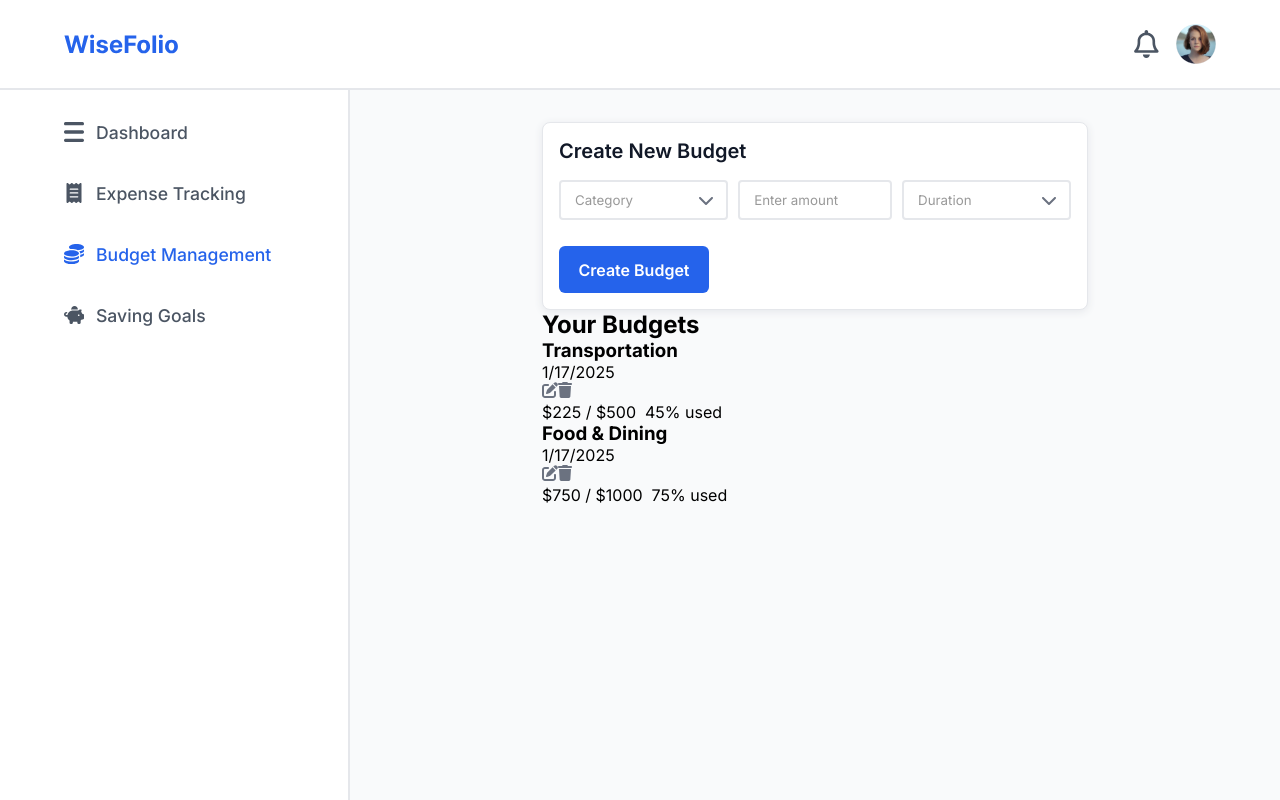
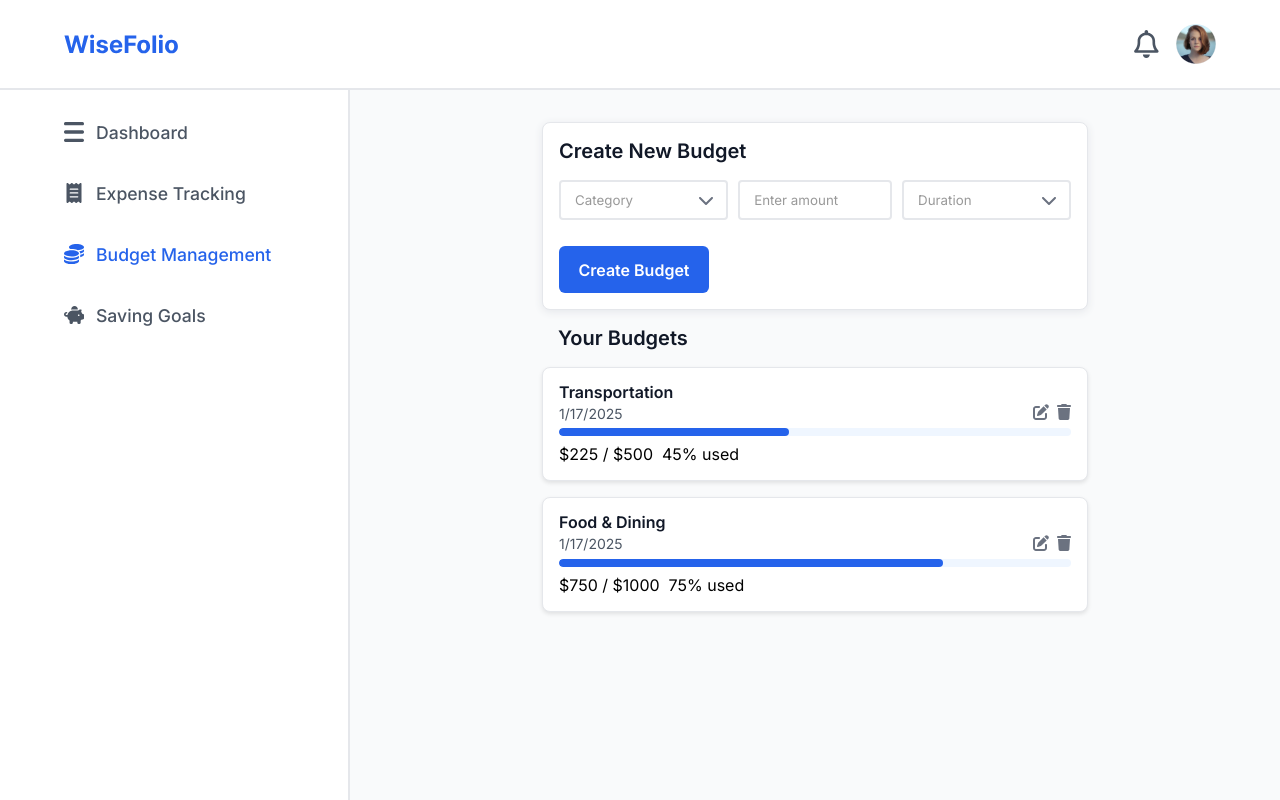
Before and after one commit to Lospub/WiseFolio-Client, a React (Vite) app in the folder wisefolio-client/: page /budgets in a window 1280 px wide. Built offline with nearby package versions, Linux system fonts and the light colour scheme.

Commit message:
implement card list and card component style

```diff
--- a/wisefolio-client/src/components/Card/Card.scss
+++ b/wisefolio-client/src/components/Card/Card.scss
@@ -0,0 +1,46 @@
+@use "../../styles/partials/variables" as *;
+@use "../../styles/partials/mixins" as *;
+
+.card {
+    @include border-style(8px, $primary-color, $primary-boarder);
+    padding: 1rem;
+    margin-bottom: 1rem;
+    box-shadow: 0 2px 4px $primary-shadow;
+
+    &__header {
+        @include flex-style(flex-end, space-between, unset, nowrap, row);
+        margin-bottom: 0.5rem;
+    }
+
+    &__category {
+        @include font-style(1rem, 1, 600, $primary-text);
+        margin-bottom: 0.5rem
+    }
+
+    &__date {
+        @include font-style(0.875rem, 0.875, 400, $secondary-text);
+    }
+
+    &__actions {
+        @include flex-style(center, center, unset, nowrap, row);
+        gap: 0.5rem;
+        margin-left: 8px;
+        cursor: pointer;
+    }
+
+    &__progress-bar {
+        width: 100%;
+        height: 0.5rem;
+        background: $secondary-background;
+        border-radius: 4px;
+        overflow: hidden;
+        margin: 8px 0;
+    }
+
+    &__progress {
+        height: 100%;
+        background: $primary-select;
+        border-radius: 4px;
+        overflow: hidden;
+    }
+}
--- a/wisefolio-client/src/components/Card/Card.tsx
+++ b/wisefolio-client/src/components/Card/Card.tsx
@@ -13,22 +13,22 @@ const Card = ({ component }: { component: CardComponent }) => {
   const usagePercentage = (component.amountUsed / component.amountLimit) * 100;
 
   return (
-        <div className="budget-card">
-            <div className="budget-card__header">
-                <div className="budget-card__title">
-                    <h3 className="budget-card__category">{component.category}</h3>
-                    <p className="budget-card__date">
+    <div className="card">
+      <div className="card__header">
+        <div className="card__title">
+          <h3 className="card__category">{component.category}</h3>
+          <p className="card__date">
             {component.date.toLocaleDateString()}
           </p>
         </div>
-                <div className="budget-card__actions">
-                    <EditIcon className="budget-card__edit" />
-                    <DeleteIcon className="budget-card__delete" />
+        <div className="card__actions">
+          <EditIcon className="card__edit" />
+          <DeleteIcon className="card__delete" />
         </div>
       </div>
-            <div className="budget-card__progress-bar">
+      <div className="card__progress-bar">
         <div
-                    className="budget-card__progress"
+          className="card__progress"
           style={{ width: `${usagePercentage}%` }}
         ></div>
       </div>
--- a/wisefolio-client/src/components/CardList/CardList.tsx
+++ b/wisefolio-client/src/components/CardList/CardList.tsx
@@ -10,7 +10,7 @@ type Component = {
 
 const CardList = ({ componentList }: { componentList: Component[] }) => {
     return (
-        <div className="budget-list">
+        <div className="card-list">
             {componentList.map((component, index) => (
                 <Card key={index} component={component} />
             ))}
--- a/wisefolio-client/src/pages/BudgetManagement/BudgetManagement.scss
+++ b/wisefolio-client/src/pages/BudgetManagement/BudgetManagement.scss
@@ -97,4 +97,11 @@
             background-color: $primary-text;
         }
     }
+
+    &__card-header {
+        @include font-style(1.25rem, 1.25, 600, $primary-text);
+        margin: 1rem 0;
+        padding-left: 1rem;
+        width: 100%;
+    }
 }
--- a/wisefolio-client/src/pages/BudgetManagement/BudgetManagement.tsx
+++ b/wisefolio-client/src/pages/BudgetManagement/BudgetManagement.tsx
@@ -83,7 +83,7 @@ const BudgetManagement = () => {
               Create Budget
             </button>
           </form>
-          <h2>Your Budgets</h2>
+          <h2 className="budget__card-header">Your Budgets</h2>
           <CardList componentList={budgets} />
         </section>
       </div>
```
Lines whose indentation alone changed are shown as unchanged.
